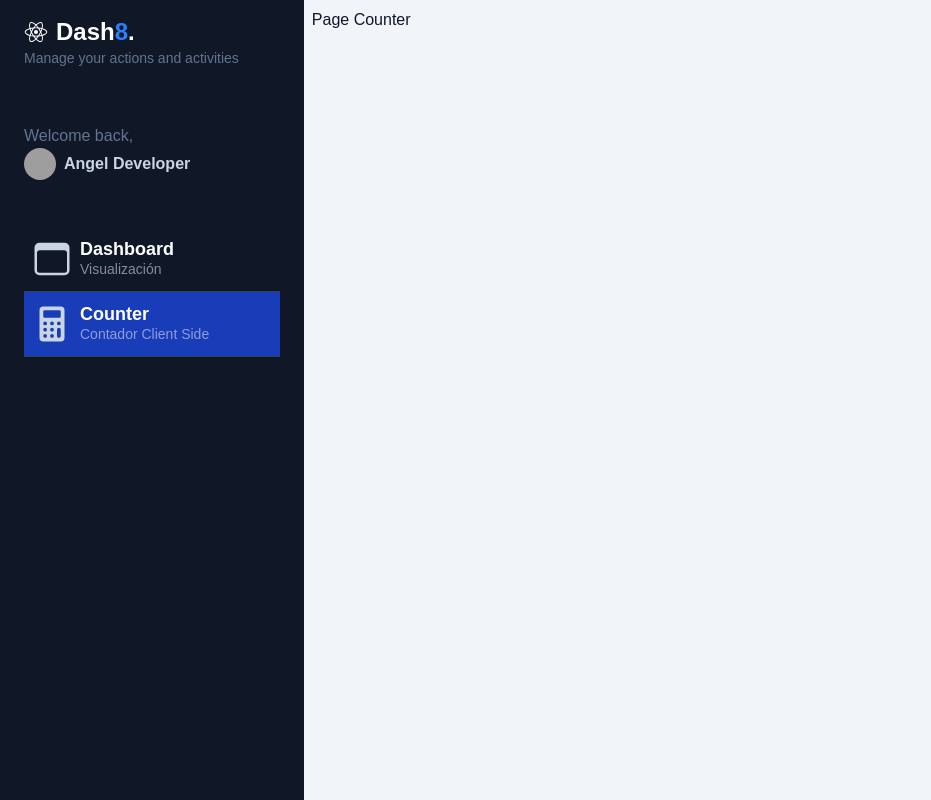
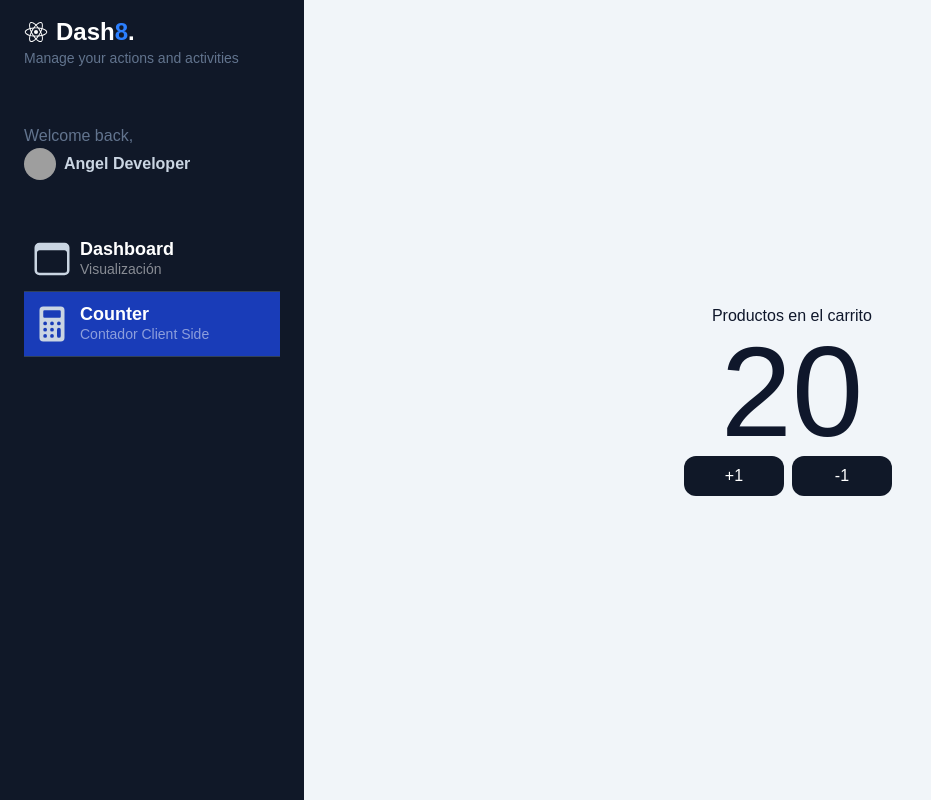
Before and after one commit to Next-Frameworks/02-my-dashboard, a Next.js app: page /dashboard/counter in a window 1280 px wide. Shown: the whole page, without its empty margins (0-931 px from the left). Built offline with nearby package versions, Linux system fonts and the light colour scheme; grey boxes are pictures that could not be loaded.

Commit message:
Uso de contandor con metadata y use state de react con use client

```diff
--- a/src/app/dashboard/counter/page.tsx
+++ b/src/app/dashboard/counter/page.tsx
@@ -1,12 +1,19 @@
+import CartCounter from '@/app/shopping-cart/components/CartCounter';
+import { Metadata } from 'next';
 
-// prc -> snippet
+export const metadata: Metadata = {
+  title: 'Shopping cart',
+  description: 'Simple contador',
+};
 
 // Lugar para creatividad
 // https://www.creative-tim.com/twcomponents/component/dashboard-navigation
+// prc -> snippet
 export default function CounterPage() {
   return (
-    <div>
-      <h1>Page Counter</h1>
+    <div className="flex flex-col items-center justify-center w-full h-full">
+      <span>Productos en el carrito</span>
+      <CartCounter value={ 20 } />
     </div>
   );
 }
--- /dev/null
+++ b/src/app/shopping-cart/components/CartCounter.tsx
@@ -0,0 +1,32 @@
+'use client';
+
+import { useState } from 'react';
+
+interface Props {
+  value?: number;
+}
+
+export default function CartCounter({ value = 0 }: Props) {
+
+  const [count, setCount] = useState(value);
+
+  return (
+    <>
+      <span className="text-9xl"> { count } </span>
+
+      <div className="flex">
+        <button
+          onClick={() => setCount(count + 1)}
+          className="flex items-center justify-center p-2 rounded-xl bg-gray-900 text-white hover:bg-gray-600 transition-all w-[100px] mr-2">
+            +1
+        </button>
+
+        <button
+          onClick={() => setCount(count - 1)}
+          className="flex items-center justify-center p-2 rounded-xl bg-gray-900 text-white hover:bg-gray-600 transition-all w-[100px] mr-2">
+            -1
+        </button>
+      </div>
+    </>
+  );
+}
--- /dev/null
+++ b/src/app/shopping-cart/index.ts
@@ -0,0 +1,2 @@
+
+export * from './components/CartCounter';
```
Also changed, not shown: src/app/components/Sidebar.tsx (line endings or trailing spaces).
